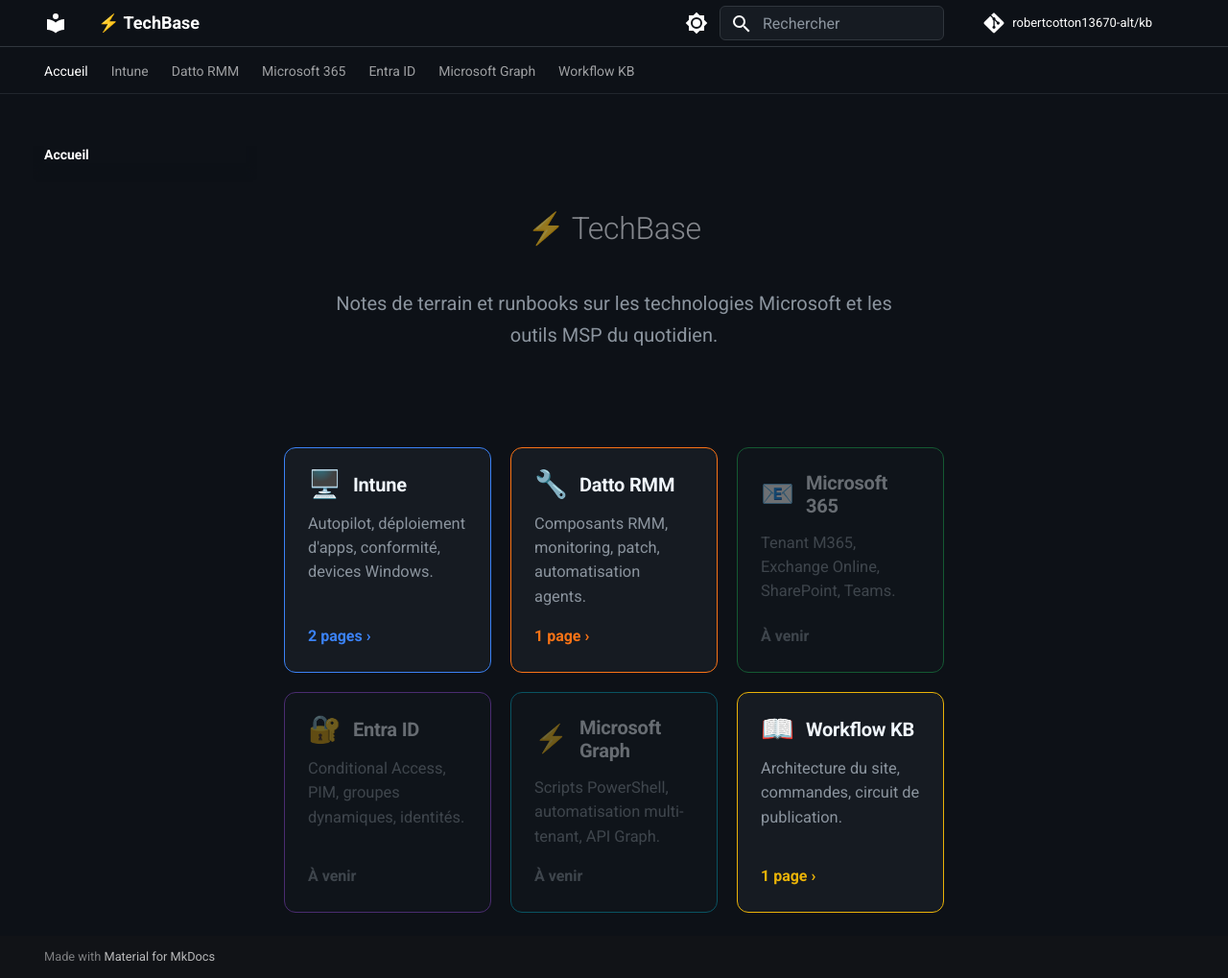
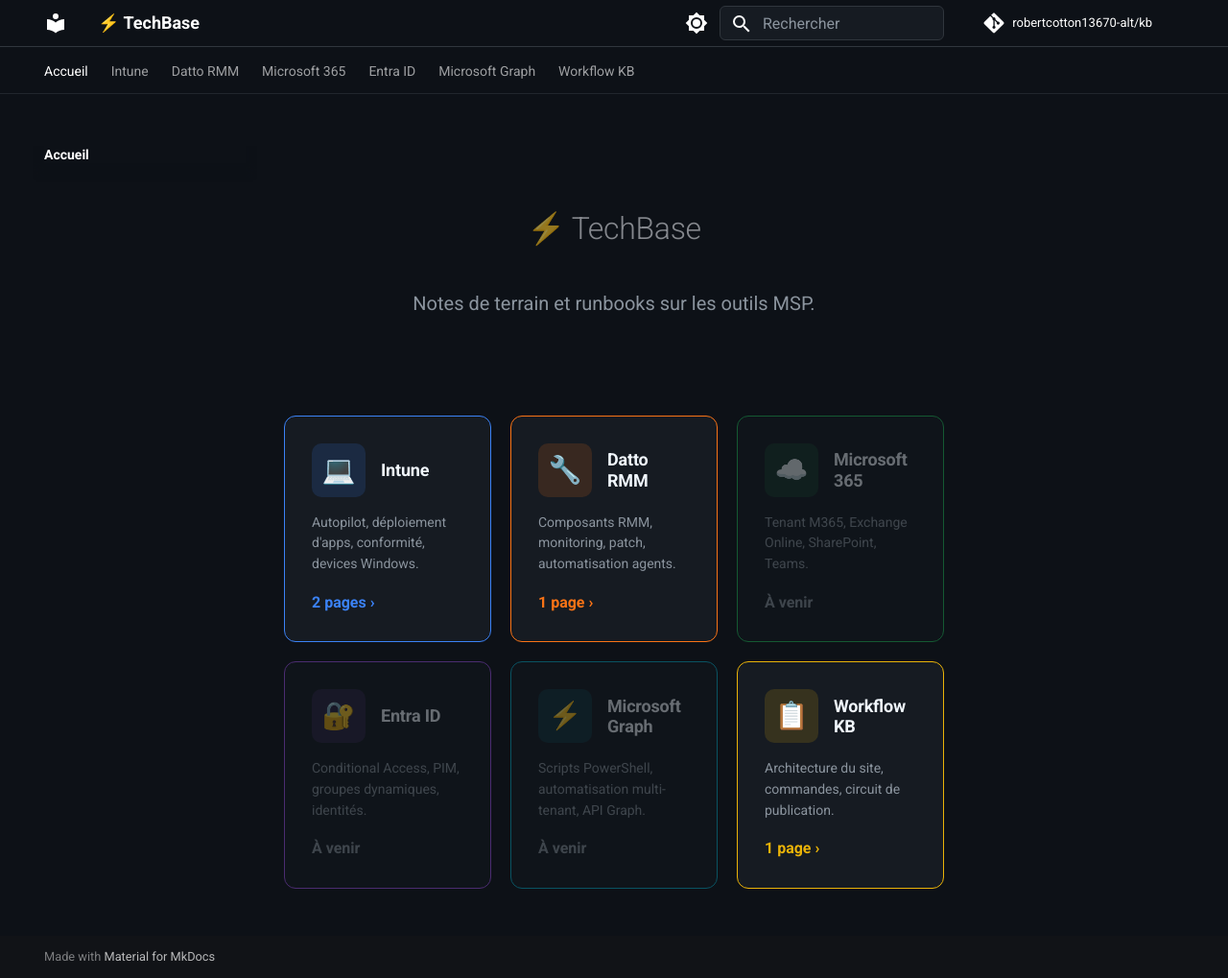
Before and after one commit to robertcotton13670-alt/kb, an MkDocs documentation site: the page built from docs/index.md, in a window 1280 px wide and 1019 px high. Shown: the whole window at 96% size. Built offline with MkDocs 1.6.1 and Material for MkDocs 9.7.7, drawn with Linux system fonts in a browser that asks for light colours; comment, search, counter and statistics services are not loaded.

Commit message:
Cards IntuneQLinks : icônes carrées colorées, layout paysage, typo ajustée
- Sous-titre raccourci
- Cards : min-height 160px, padding 28px, gap header 16px
- Icône : carré 56x56px border-radius 10px, fond rgba(couleur, 0.15) par section
- Titre : 18px blanc fixe (#F0F6FC), description : 14px gris fixe (#8B949E)
- Emojis : 💻 Intune, ☁️ M365, 📋 Workflow KB

Co-Authored-By: Claude Sonnet 4.6 <noreply@anthropic.com>

```diff
--- a/docs/assets/extra.css
+++ b/docs/assets/extra.css
@@ -108,7 +108,8 @@
   background: var(--kb-card-bg);
   border: 1px solid var(--_accent, #30363D);
   border-radius: 12px;
-  padding: 24px;
+  padding: 28px;
+  min-height: 160px;
   text-decoration: none;
   color: var(--kb-card-title);
   transition: transform 150ms ease, box-shadow 150ms ease;
@@ -131,27 +132,34 @@
 .kb-card-header {
   display: flex;
   align-items: center;
-  gap: 12px;
-  margin-bottom: 14px;
+  gap: 16px;
+  margin-bottom: 16px;
 }
 
 .kb-card-icon {
+  width: 56px;
+  height: 56px;
+  flex-shrink: 0;
+  border-radius: 10px;
+  background: var(--_icon-bg, rgba(88, 166, 255, 0.15));
+  display: flex;
+  align-items: center;
+  justify-content: center;
   font-size: 28px;
   line-height: 1;
-  flex-shrink: 0;
 }
 
 .kb-card-header h3 {
-  font-size: 1rem;
+  font-size: 18px;
   font-weight: 700;
-  color: var(--kb-card-title);
+  color: #F0F6FC;
   margin: 0;
   line-height: 1.2;
 }
 
 .kb-card > p {
-  font-size: 0.82rem;
-  color: var(--kb-card-desc);
+  font-size: 14px;
+  color: #8B949E;
   line-height: 1.55;
   margin: 0;
   flex: 1;
@@ -182,9 +190,9 @@
 
 /* ── Couleurs par section (border + icône) ────────────────────────────────── */
 
-.kb-intune   { --_accent: #3B82F6; }
-.kb-datto    { --_accent: #F97316; }
-.kb-m365     { --_accent: #22C55E; }
-.kb-entra    { --_accent: #A855F7; }
-.kb-graph    { --_accent: #06B6D4; }
-.kb-workflow { --_accent: #EAB308; }
+.kb-intune   { --_accent: #3B82F6; --_icon-bg: rgba(59,  130, 246, 0.15); }
+.kb-datto    { --_accent: #F97316; --_icon-bg: rgba(249, 115,  22, 0.15); }
+.kb-m365     { --_accent: #22C55E; --_icon-bg: rgba(34,  197,  94, 0.15); }
+.kb-entra    { --_accent: #A855F7; --_icon-bg: rgba(168,  85, 247, 0.15); }
+.kb-graph    { --_accent: #06B6D4; --_icon-bg: rgba(6,   182, 212, 0.15); }
+.kb-workflow { --_accent: #EAB308; --_icon-bg: rgba(234, 179,   8, 0.15); }
--- a/docs/index.md
+++ b/docs/index.md
@@ -5,14 +5,14 @@ description: Notes techniques et runbooks sur Intune, Entra ID, Microsoft 365, D
 
 <div class="kb-hero">
   <h1 class="kb-hero__title">⚡ TechBase</h1>
-  <p class="kb-hero__subtitle">Notes de terrain et runbooks sur les technologies Microsoft et les outils MSP du quotidien.</p>
+  <p class="kb-hero__subtitle">Notes de terrain et runbooks sur les outils MSP.</p>
 </div>
 
 <div class="kb-cards">
 
   <a href="intune/" class="kb-card kb-intune">
     <div class="kb-card-header">
-      <div class="kb-card-icon">🖥️</div>
+      <div class="kb-card-icon">💻</div>
       <h3>Intune</h3>
     </div>
     <p>Autopilot, déploiement d'apps, conformité, devices Windows.</p>
@@ -30,7 +30,7 @@ description: Notes techniques et runbooks sur Intune, Entra ID, Microsoft 365, D
 
   <a href="m365/" class="kb-card kb-m365 kb-disabled">
     <div class="kb-card-header">
-      <div class="kb-card-icon">📧</div>
+      <div class="kb-card-icon">☁️</div>
       <h3>Microsoft 365</h3>
     </div>
     <p>Tenant M365, Exchange Online, SharePoint, Teams.</p>
@@ -57,7 +57,7 @@ description: Notes techniques et runbooks sur Intune, Entra ID, Microsoft 365, D
 
   <a href="workflow/" class="kb-card kb-workflow">
     <div class="kb-card-header">
-      <div class="kb-card-icon">📖</div>
+      <div class="kb-card-icon">📋</div>
       <h3>Workflow KB</h3>
     </div>
     <p>Architecture du site, commandes, circuit de publication.</p>
```
